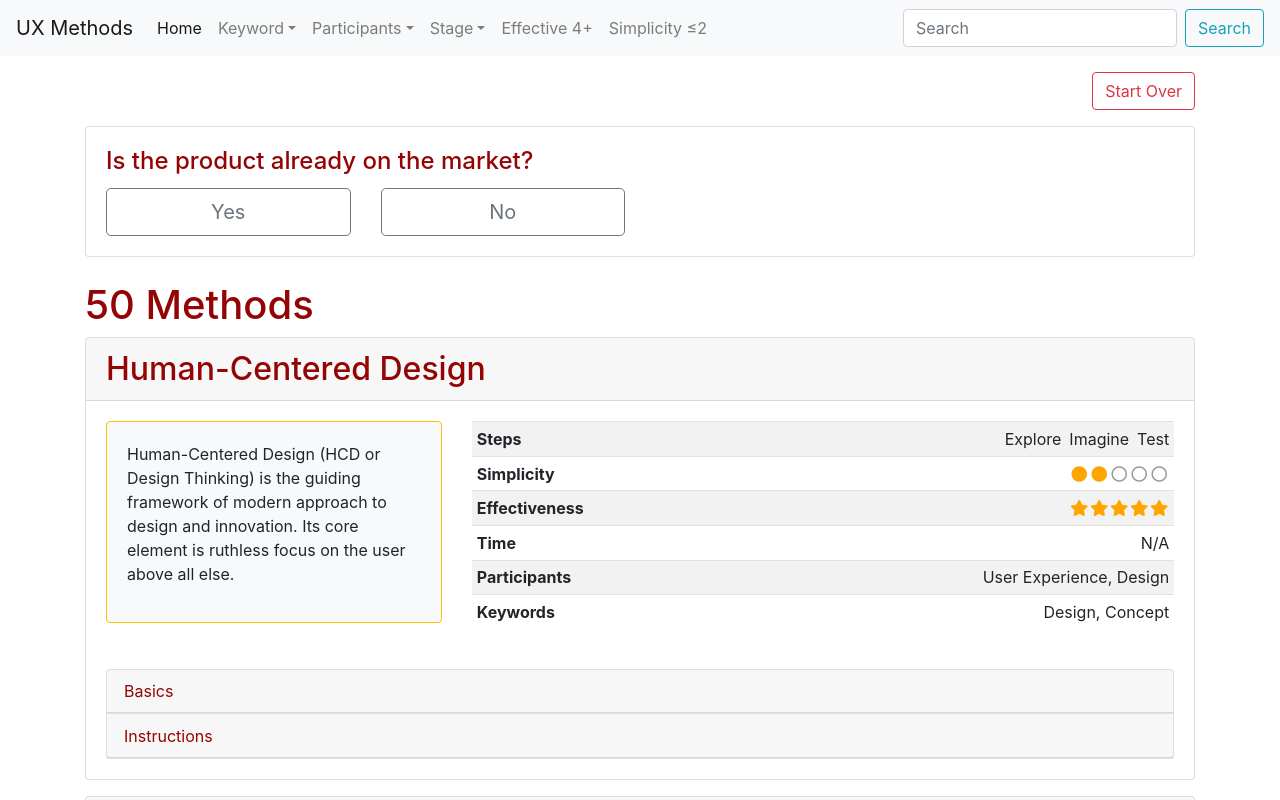
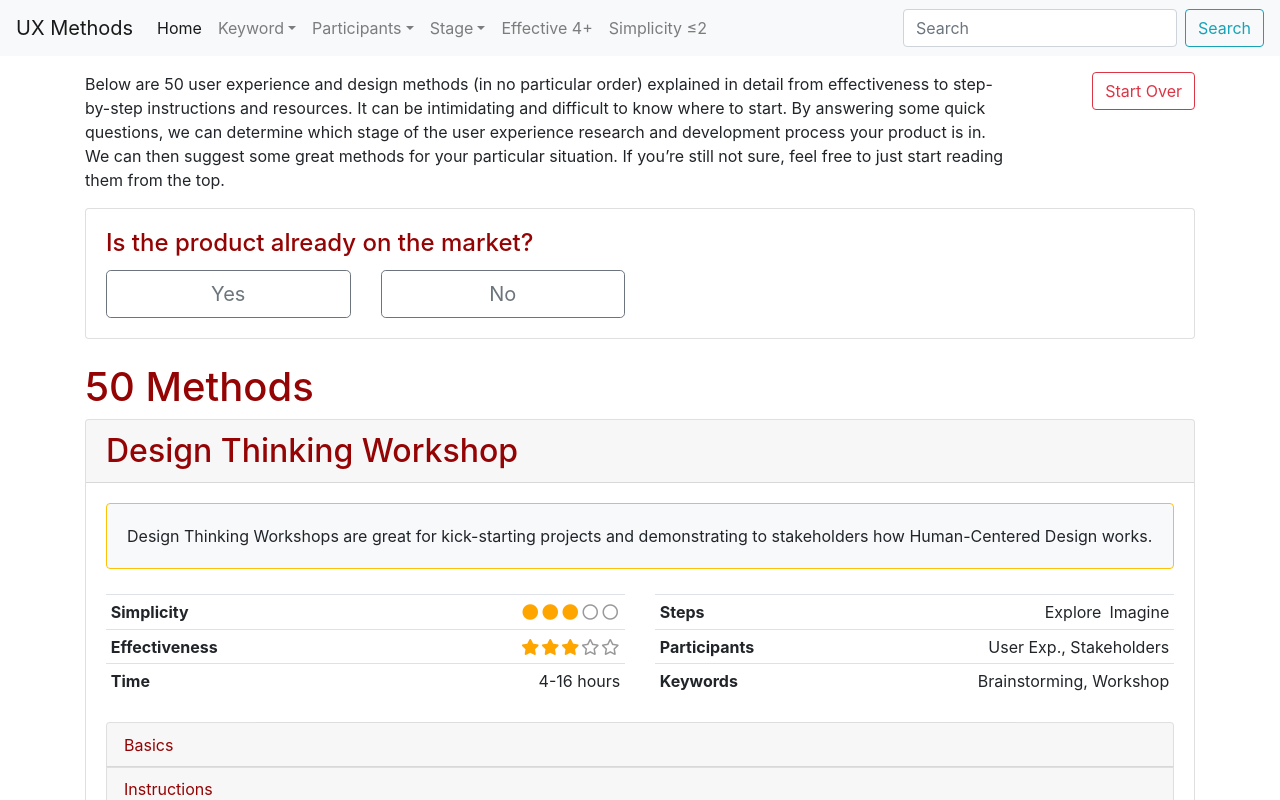
Before and after one commit to 14rego/ux-method-flow, a React (Vite) app: page / in a window 1280 px wide. Shown: the top 800 px of the page. Built offline with nearby package versions, Linux system fonts and the light colour scheme.

Commit message:
Just some visual clean-up;

```diff
--- a/src/MethodCard.js
+++ b/src/MethodCard.js
@@ -27,26 +27,18 @@
           </h2>
           <div className="card-body">
             <div className="row">
-              <div className="col-md-4">
+              <div className="col-12">
                 <div className="card bg-light border-warning">
                   <div className="card-body">
                     <p className="card-description">{description}</p>
                   </div>
                 </div>
               </div>
-              <div className="col-md-8">
-                <table className="table table-striped table-sm">
+            </div>
+            <div className="row">
+              <div className="col-md-6">
+                <table className="table table-sm">
                   <tbody>
-                    <tr>
-                      <th scope="row">Steps</th>
-                      <td className="text-right">
-                        <ul className="card-method-steps">
-                          {stages.Explore ? <li>Explore</li> : null}
-                          {stages.Imagine ? <li>Imagine</li> : null}
-                          {stages.Test ? <li>Test</li> : null}
-                        </ul>
-                      </td>
-                    </tr>
                     <tr>
                       <th scope="row">Simplicity</th>
                       <td className="text-right">
@@ -70,6 +62,22 @@
                     <tr>
                       <th scope="row">Time</th>
                       <td className="text-right">{time}</td>
+                    </tr>
+                  </tbody>
+                </table>
+              </div>
+              <div className="col-md-6">
+                <table className="table table-sm">
+                  <tbody>
+                    <tr>
+                      <th scope="row">Steps</th>
+                      <td className="text-right">
+                        <ul className="card-method-steps">
+                          {stages.Explore ? <li>Explore</li> : null}
+                          {stages.Imagine ? <li>Imagine</li> : null}
+                          {stages.Test ? <li>Test</li> : null}
+                        </ul>
+                      </td>
                     </tr>
                     <tr>
                       <th scope="row">Participants</th>
--- a/src/MethodCardList.js
+++ b/src/MethodCardList.js
@@ -18,6 +18,16 @@
   }
   componentDidMount = () => {
     this.filterCards();
+  };
+  shuffleCards = arr => {
+    var i, j, temp;
+    for (i = arr.length - 1; i > 0; i--) {
+      j = Math.floor(Math.random() * (i + 1));
+      temp = arr[i];
+      arr[i] = arr[j];
+      arr[j] = temp;
+    }
+    return arr;
   };
   filterCards = () => {
     this.setState({ theseCards: MethodList });
@@ -58,6 +68,7 @@
         return card.unique === this.state.fUnique;
       });
     }
+    filtered = this.shuffleCards(filtered);
     this.setState({ theseCards: filtered });
   };
   render() {
--- a/src/QuestionFlow.js
+++ b/src/QuestionFlow.js
@@ -68,6 +68,21 @@
   render() {
     return (
       <div>
+        <div className="row">
+          <div className="col-sm-10">
+            <p>
+              Below are 50 user experience and design methods (in no particular
+              order) explained in detail from effectiveness to step-by-step
+              instructions and resources. It can be intimidating and difficult
+              to know where to start. By answering some quick questions, we can
+              determine which stage of the user experience research and
+              development process your product is in. We can then suggest some
+              great methods for your particular situation. If you&rsquo;re still
+              not sure, feel free to just start reading them from the top.
+            </p>
+          </div>
+          <div className="col-sm-2">
+            {" "}
             <p className="text-right">
               <button
                 className="btn btn-outline-danger pull-right"
@@ -76,6 +91,8 @@
                 Start Over
               </button>
             </p>
+          </div>
+        </div>
         {/* Previously answered questions: old && Val = selected Val at appropriate Level */}
         {this.state.qs
           .filter(pq => pq.Level < this.state.currentQuestion)
--- a/src/style.css
+++ b/src/style.css
@@ -15,6 +15,15 @@
   display: inline-block;
   margin: 0 0 0 0.5em;
   padding: 0;
+}
+.card.bg-light.border-warning {
+  margin-bottom: 25px;
+}
+.card-description {
+  margin: 0;
+}
+.card .table.table-sm {
+  margin-bottom: 0;
 }
 .rating .fas {
   color: orange;
```
Also changed, not shown: src/methods.json. Lines whose indentation alone changed are shown as unchanged.
